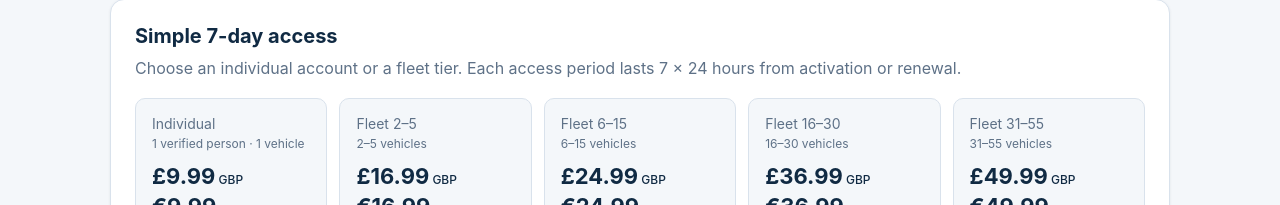
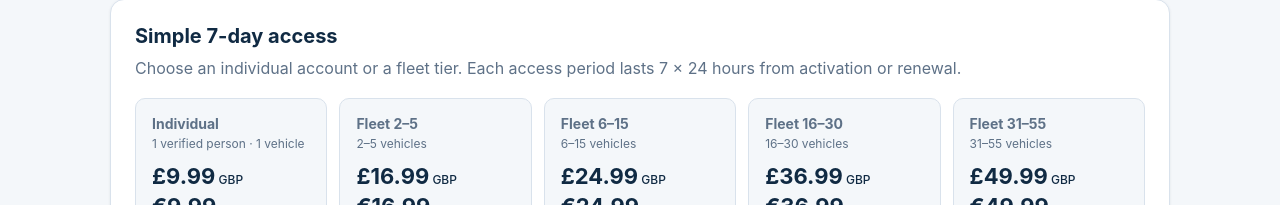
Before and after one commit to Post2Drive/post2drive-app, a Next.js app: page /pricing in a window 1280 px wide. Shown: the part 144-349 px from the top of the page. Built offline with nearby package versions, Linux system fonts and the light colour scheme; no server answers.

Commit message:
Give pricing tier cards semantic headings

```diff
--- a/components/subscription-pricing.tsx
+++ b/components/subscription-pricing.tsx
@@ -21,7 +21,7 @@ export default function SubscriptionPricing() {
       <div style={{ display: "grid", gridTemplateColumns: "repeat(auto-fit, minmax(190px, 1fr))", gap: 12 }}>
         {plans.map((plan) => (
           <div key={plan.name} style={{ border: "1px solid #D9E2EC", borderRadius: 10, padding: 16, background: "var(--color-background)" }}>
-            <div style={{ fontSize: 14, color: "var(--color-muted)", marginBottom: 4 }}>{plan.name}</div>
+            <h3 style={{ margin: "0 0 4px", fontSize: 14, color: "var(--color-muted)" }}>{plan.name}</h3>
             <div style={{ fontSize: 12, color: "var(--color-muted)", marginBottom: 12 }}>{plan.detail}</div>
             <div style={{ fontSize: 22, fontWeight: 700, color: "var(--color-primary)" }}>{plan.gbp}<span style={{ fontSize: 12, fontWeight: 500 }}> GBP</span></div>
             <div style={{ fontSize: 22, fontWeight: 700, color: "var(--color-primary)", marginTop: 4 }}>{plan.eur}<span style={{ fontSize: 12, fontWeight: 500 }}> EUR</span></div>
```
